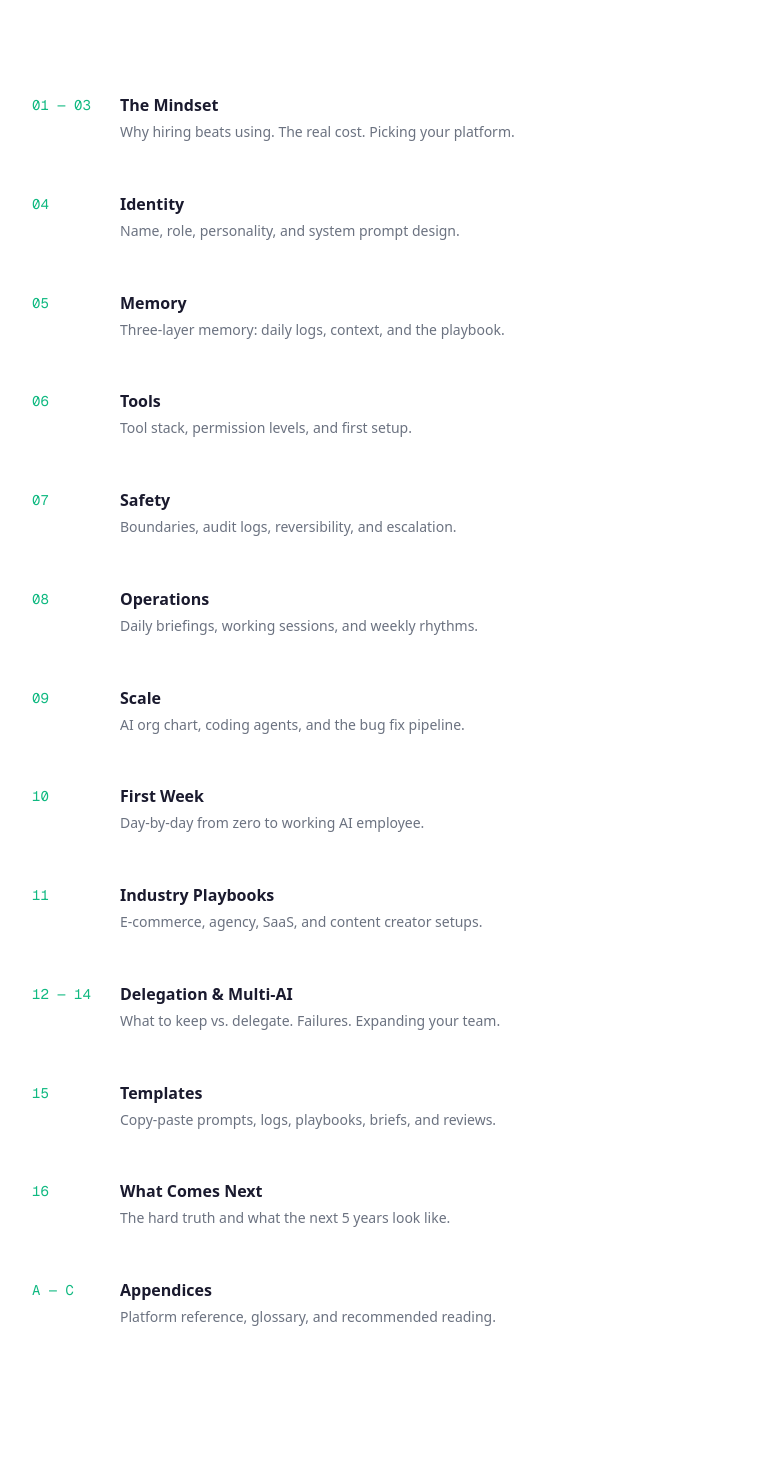
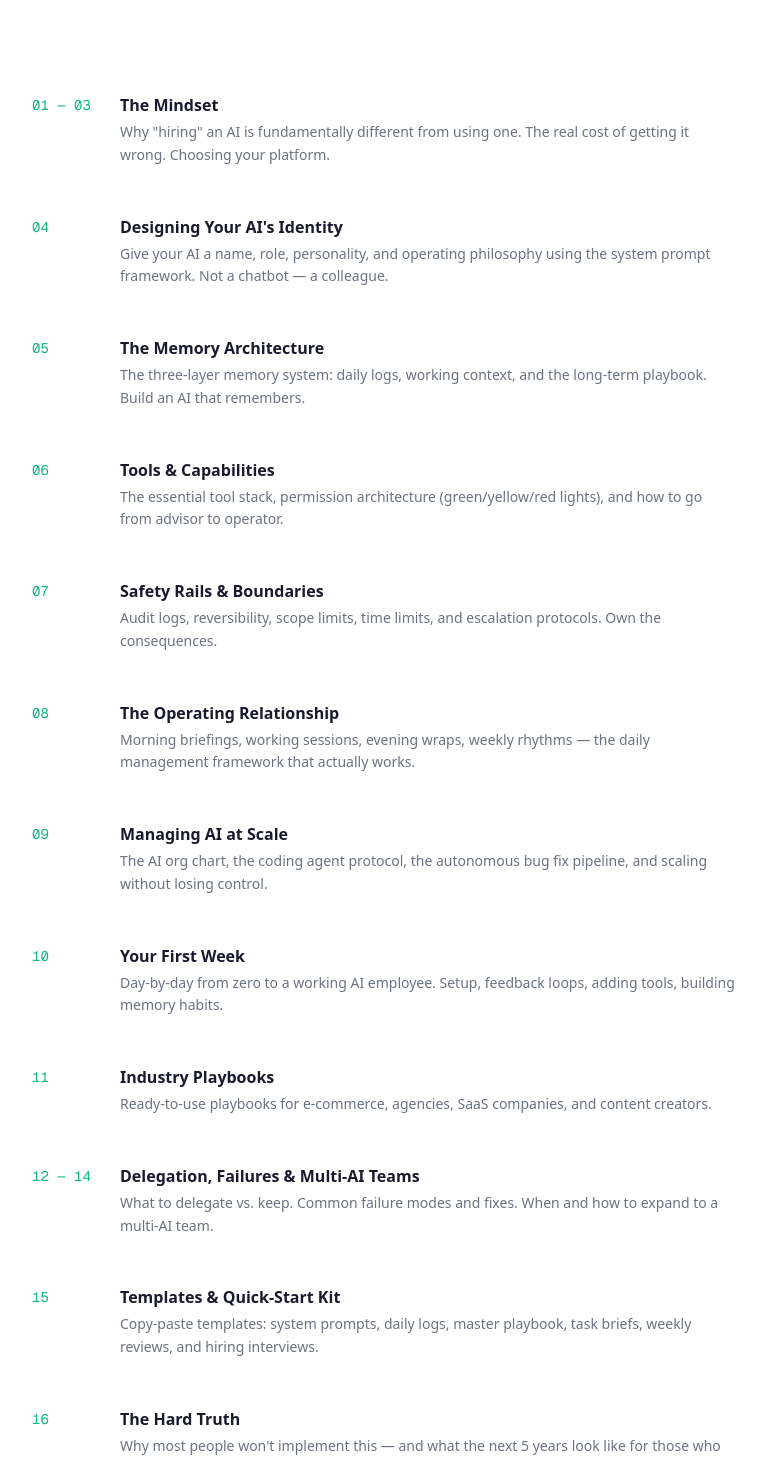
Before and after one commit to Risav03/ai-saas, a Next.js app: page / in a window 1280 px wide. Shown: the part 1107-2568 px from the top of the page, without its empty margins (256-1021 px from the left). Built offline with nearby package versions, Linux system fonts and the light colour scheme; no server answers.

Commit message:
restore content changes

```diff
--- a/src/components/sections/WhatsInside.tsx
+++ b/src/components/sections/WhatsInside.tsx
@@ -7,79 +7,73 @@ const chapters = [
     number: "01 — 03",
     title: "The Mindset",
     description:
-      "Why hiring beats using. The real cost. Picking your platform.",
+      'Why "hiring" an AI is fundamentally different from using one. The real cost of getting it wrong. Choosing your platform.',
   },
   {
     number: "04",
-    title: "Identity",
+    title: "Designing Your AI's Identity",
     description:
-      "Name, role, personality, and system prompt design.",
+      "Give your AI a name, role, personality, and operating philosophy using the system prompt framework. Not a chatbot — a colleague.",
   },
   {
     number: "05",
-    title: "Memory",
+    title: "The Memory Architecture",
     description:
-      "Three-layer memory: daily logs, context, and the playbook.",
+      "The three-layer memory system: daily logs, working context, and the long-term playbook. Build an AI that remembers.",
   },
   {
     number: "06",
-    title: "Tools",
+    title: "Tools & Capabilities",
     description:
-      "Tool stack, permission levels, and first setup.",
+      "The essential tool stack, permission architecture (green/yellow/red lights), and how to go from advisor to operator.",
   },
   {
     number: "07",
-    title: "Safety",
+    title: "Safety Rails & Boundaries",
     description:
-      "Boundaries, audit logs, reversibility, and escalation.",
+      "Audit logs, reversibility, scope limits, time limits, and escalation protocols. Own the consequences.",
   },
   {
     number: "08",
-    title: "Operations",
+    title: "The Operating Relationship",
     description:
-      "Daily briefings, working sessions, and weekly rhythms.",
+      "Morning briefings, working sessions, evening wraps, weekly rhythms — the daily management framework that actually works.",
   },
   {
     number: "09",
-    title: "Scale",
+    title: "Managing AI at Scale",
     description:
-      "AI org chart, coding agents, and the bug fix pipeline.",
+      "The AI org chart, the coding agent protocol, the autonomous bug fix pipeline, and scaling without losing control.",
   },
   {
     number: "10",
-    title: "First Week",
+    title: "Your First Week",
     description:
-      "Day-by-day from zero to working AI employee.",
+      "Day-by-day from zero to a working AI employee. Setup, feedback loops, adding tools, building memory habits.",
   },
   {
     number: "11",
     title: "Industry Playbooks",
     description:
-      "E-commerce, agency, SaaS, and content creator setups.",
+      "Ready-to-use playbooks for e-commerce, agencies, SaaS companies, and content creators.",
   },
   {
     number: "12 — 14",
-    title: "Delegation & Multi-AI",
+    title: "Delegation, Failures & Multi-AI Teams",
     description:
-      "What to keep vs. delegate. Failures. Expanding your team.",
+      "What to delegate vs. keep. Common failure modes and fixes. When and how to expand to a multi-AI team.",
   },
   {
     number: "15",
-    title: "Templates",
+    title: "Templates & Quick-Start Kit",
     description:
-      "Copy-paste prompts, logs, playbooks, briefs, and reviews.",
+      "Copy-paste templates: system prompts, daily logs, master playbook, task briefs, weekly reviews, and hiring interviews.",
   },
   {
     number: "16",
-    title: "What Comes Next",
+    title: "The Hard Truth",
     description:
-      "The hard truth and what the next 5 years look like.",
-  },
-  {
-    number: "A — C",
-    title: "Appendices",
-    description:
-      "Platform reference, glossary, and recommended reading.",
+      "Why most people won't implement this — and what the next 5 years look like for those who do.",
   },
 ];
 
```
